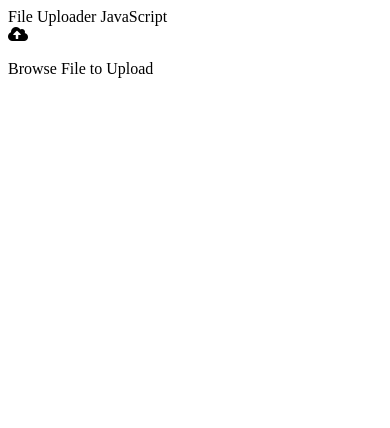
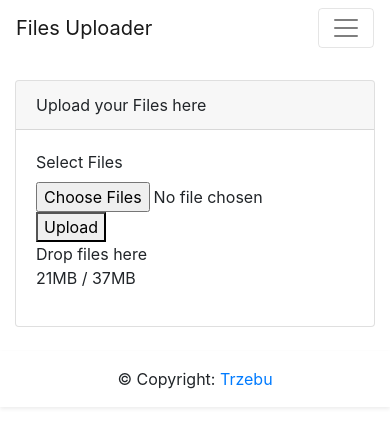
Before and after one commit to npullen2000/fileupload, a plain HTML site: page front/index.html in a window 390 px wide. Drawn offline with nearby package versions, Linux system fonts and the light colour scheme.

Commit message:
Update index.html

```diff
--- a/front/index.html
+++ b/front/index.html
@@ -1,26 +1,119 @@
 <!DOCTYPE html>
-<!-- Coding By CodingNepal - youtube.com/codingnepal -->
 <html lang="en">
+
 <head>
-  <meta charset="UTF-8">
-  <meta name="viewport" content="width=device-width, initial-scale=1.0">
-  <title>File Upload with Progress Bar | CodingNepal</title>
-  <link rel="stylesheet" href="index.css">
-  <link rel="stylesheet" href="https://cdnjs.cloudflare.com/ajax/libs/font-awesome/5.15.3/css/all.min.css"/>
+    <meta charset="utf-8">
+    <meta name="viewport" content="width=device-width, initial-scale=1">
+
+    <title>Files Uploader</title>
+
+    <!-- IE support -->
+    <script type="text/javascript">
+        if (/MSIE \d|Trident.*rv:/.test(navigator.userAgent))
+            document.write('<script src="https://cdnjs.cloudflare.com/ajax/libs/bluebird/3.3.4/bluebird.min.js"><\/script>');
+    </script>
+
+    <!-- Scripts -->
+    <script src="https://code.jquery.com/jquery-3.3.1.slim.min.js" integrity="sha384-q8i/X+965DzO0rT7abK41JStQIAqVgRVzpbzo5smXKp4YfRvH+8abtTE1Pi6jizo" crossorigin="anonymous"></script>
+    <script src="https://cdnjs.cloudflare.com/ajax/libs/popper.js/1.14.3/umd/popper.min.js" integrity="sha384-ZMP7rVo3mIykV+2+9J3UJ46jBk0WLaUAdn689aCwoqbBJiSnjAK/l8WvCWPIPm49" crossorigin="anonymous"></script>
+    <script src="https://stackpath.bootstrapcdn.com/bootstrap/4.1.3/js/bootstrap.min.js" integrity="sha384-ChfqqxuZUCnJSK3+MXmPNIyE6ZbWh2IMqE241rYiqJxyMiZ6OW/JmZQ5stwEULTy" crossorigin="anonymous"></script>
+    <script src="/src/js/files-uploader.js" defer></script>
+
+    <!-- Fonts -->
+    <link rel="dns-prefetch" href="//fonts.gstatic.com">
+    <link href="https://fonts.googleapis.com/css?family=Nunito" rel="stylesheet" type="text/css">
+
+    <!-- Styles -->
+    <link rel="stylesheet" href="https://stackpath.bootstrapcdn.com/bootstrap/4.1.3/css/bootstrap.min.css" integrity="sha384-MCw98/SFnGE8fJT3GXwEOngsV7Zt27NXFoaoApmYm81iuXoPkFOJwJ8ERdknLPMO" crossorigin="anonymous">
+    <link rel="stylesheet" href="demo.css">
+    <link rel="stylesheet" href="/src/css/files-uploader.css">
 </head>
+
 <body>
-  <div class="wrapper">
-    <header>File Uploader JavaScript</header>
-    <form action="#">
-      <input class="file-input" type="file" name="file" hidden>
-      <i class="fas fa-cloud-upload-alt"></i>
-      <p>Browse File to Upload</p>
-    </form>
-    <section class="progress-area"></section>
-    <section class="uploaded-area"></section>
+    <div id="app">
+        <nav class="navbar navbar-expand-md navbar-light navbar-laravel">
+            <div class="container">
+                <a class="navbar-brand" href="/">
+                    <!-- App name -->
+                    Files Uploader
+                </a>
+                <button class="navbar-toggler" type="button" data-toggle="collapse" data-target="#navbarSupportedContent" aria-controls="navbarSupportedContent" aria-expanded="false" aria-label="Menu">
+                    <span class="navbar-toggler-icon"></span>
+                </button>
+
+                <div class="collapse navbar-collapse" id="navbarSupportedContent">
+                    <!-- Left Side Of Navbar -->
+                    <ul class="navbar-nav mr-auto">
+
+                    </ul>
+
+                    <!-- Right Side Of Navbar -->
+                    <ul class="navbar-nav ml-auto">
+                        <li class="nav-item dropdown">
+                            <a id="navbarDropdown" class="nav-link dropdown-toggle" href="#" role="button" data-toggle="dropdown" aria-haspopup="true" aria-expanded="false" v-pre>
+                                Menu <span class="caret"></span>
+                            </a>
+
+                            <div class="dropdown-menu dropdown-menu-right" aria-labelledby="navbarDropdown">
+                                <a class="dropdown-item" href="https://trzebu.github.io/Files-uploader/">Project documentation</a>
+                                <a class="dropdown-item" href="https://github.com/Trzebu">My GitHub</a>
+                            </div>
+                        </li>
+                    </ul>
+                </div>
+            </div>
+        </nav>
+
+        <main class="py-4">
+            <div class="container">
+                <div class="row justify-content-center">
+                    <div class="col-md-6">
+                        <div class="card">
+                            <div class="card-header">Upload your Files here</div>
+
+                            <div class="card-body">
+                                <div id="fu-container">
+                                    <div class="fu-buttons">
+                                        <div class="fu-upload-button-selector">
+                                            <label for="fuFiles">
+                                               <i class="ico images-folder-i"></i> Select Files
+                                            </label>
+                                            <input title="Select Files" multiple type="file" name="fuFiles" id="fuFiles">
+                                        </div>
+                                        <button id="fuManualUploadTrigger">
+                                            <i class="ico upload-i"></i> Upload
+                                        </button>
+                                    </div>
+                                    <div class="fu-drop-text">Drop files here</div>
+                                    <div id="fu-upload-progressbar">
+                                        <div>
+                                            <div id="fu-upload-progress"></div>
+                                            <span>21MB / 37MB</span>
+                                        </div>
+                                    </div>
+                                    <div class="fu-height-limiter">
+                                        <ul id="fuFilesList"></ul>
+                                    </div>
+                                </div>
+                            </div>
+                        </div>
+                    </div>
+                </div>
+            </div>
+        </main>
+    </div>
+</body>
+
+<!-- Footer -->
+<footer class="page-footer font-small bg-white shadow-sm">
+
+  <!-- Copyright -->
+  <div class="footer-copyright text-center py-3">
+    © Copyright: <a href="https://github.com/Trzebu"> Trzebu</a>
   </div>
+  <!-- Copyright -->
 
-  <script src="index.js"></script>
+</footer>
+<!-- Footer -->
 
-</body>
 </html>
```
